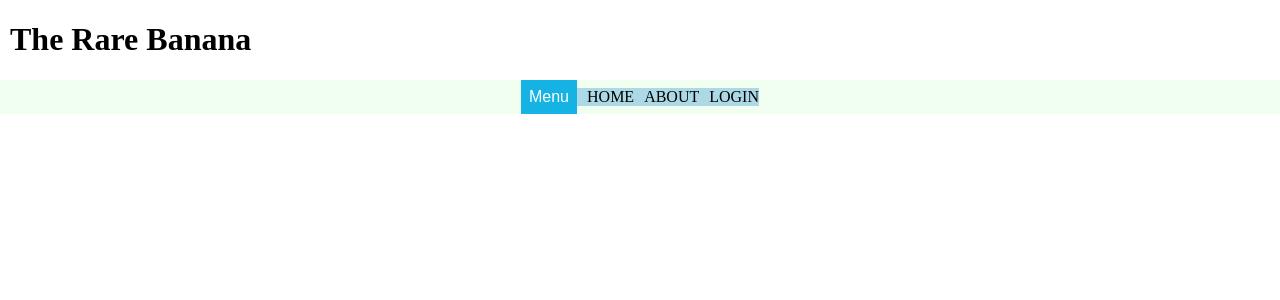
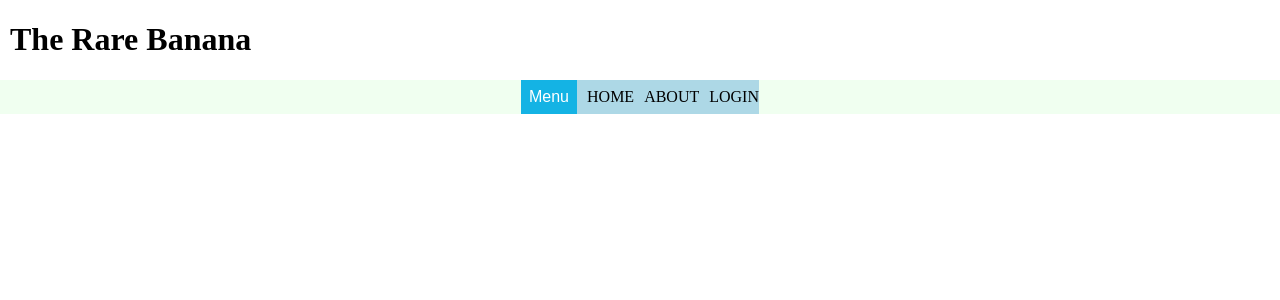
Before and after one commit to Stannesen/TheRareBanana, a PHP site: page / in a window 1280 px wide. Shown: the top 300 px of the page. Run offline with PHP 8.4, Linux system fonts and the light colour scheme.

Commit message:
Fixed hight menu using flex

```diff
--- a/Css/global.css
+++ b/Css/global.css
@@ -23,13 +23,13 @@ header h1{
 header li{
     background-color: lightblue;
     list-style-type: none;
-    display: inline-block;
-    height: 100%;
-
+    display: flex;
 }
 
 header li a{
     margin-left: 10px;
+    align-self: center;
+    display: block;
 }
 
 /** Header Naviiation Bar*/
@@ -38,7 +38,7 @@ header .nav{
 
     background-color: honeydew;
     display: flex;
-    align-items: center;
+    align-items: stretch;
     justify-content: center;
 }
 
@@ -93,7 +93,8 @@ header .cnt:hover .menuBtn {
 
 /** Header Nav List */
 header .nav ul{
-    display: inline-block;
+    display: flex;
     padding: 0;
     margin: 0;
+
 }
```
